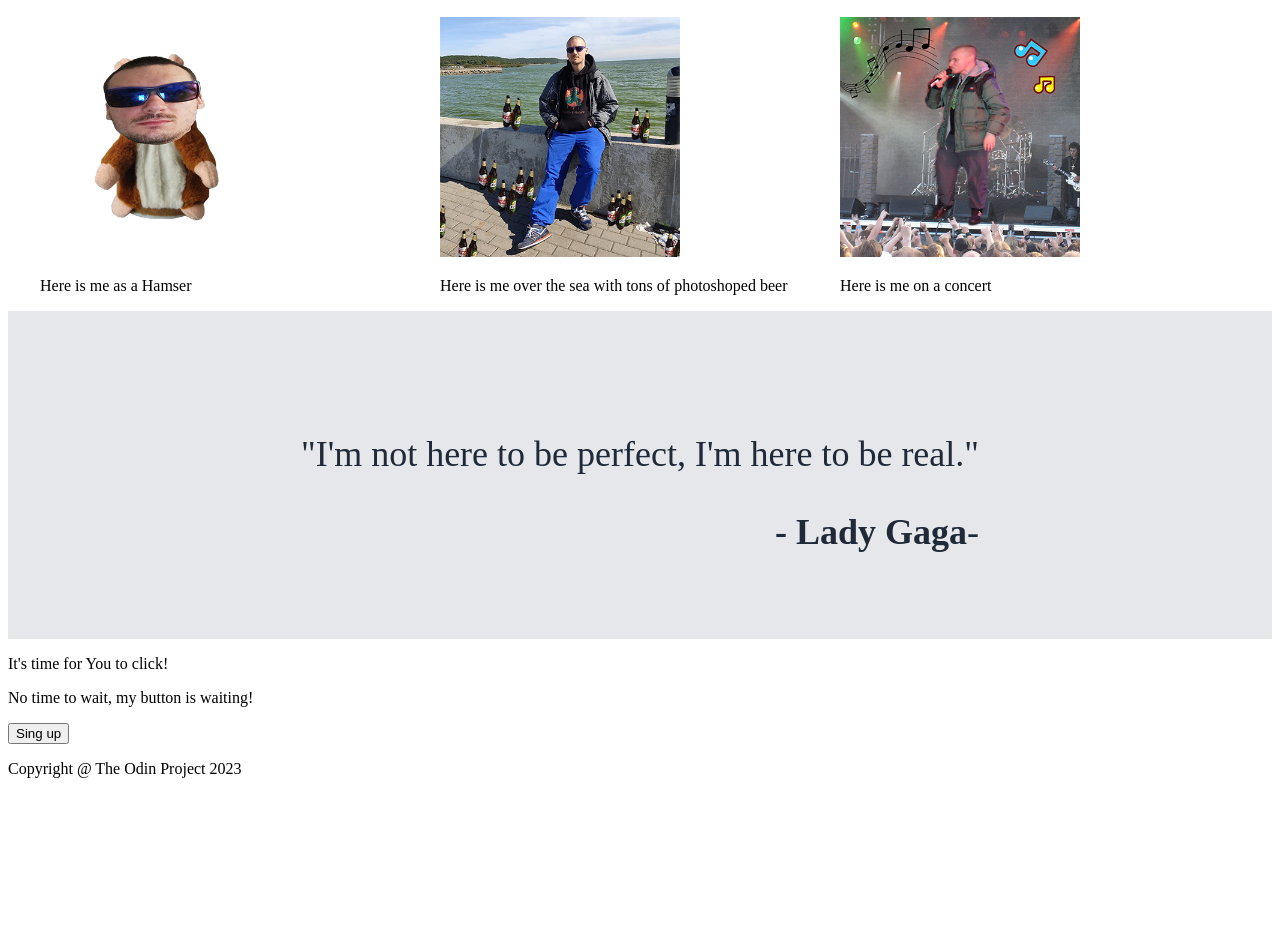
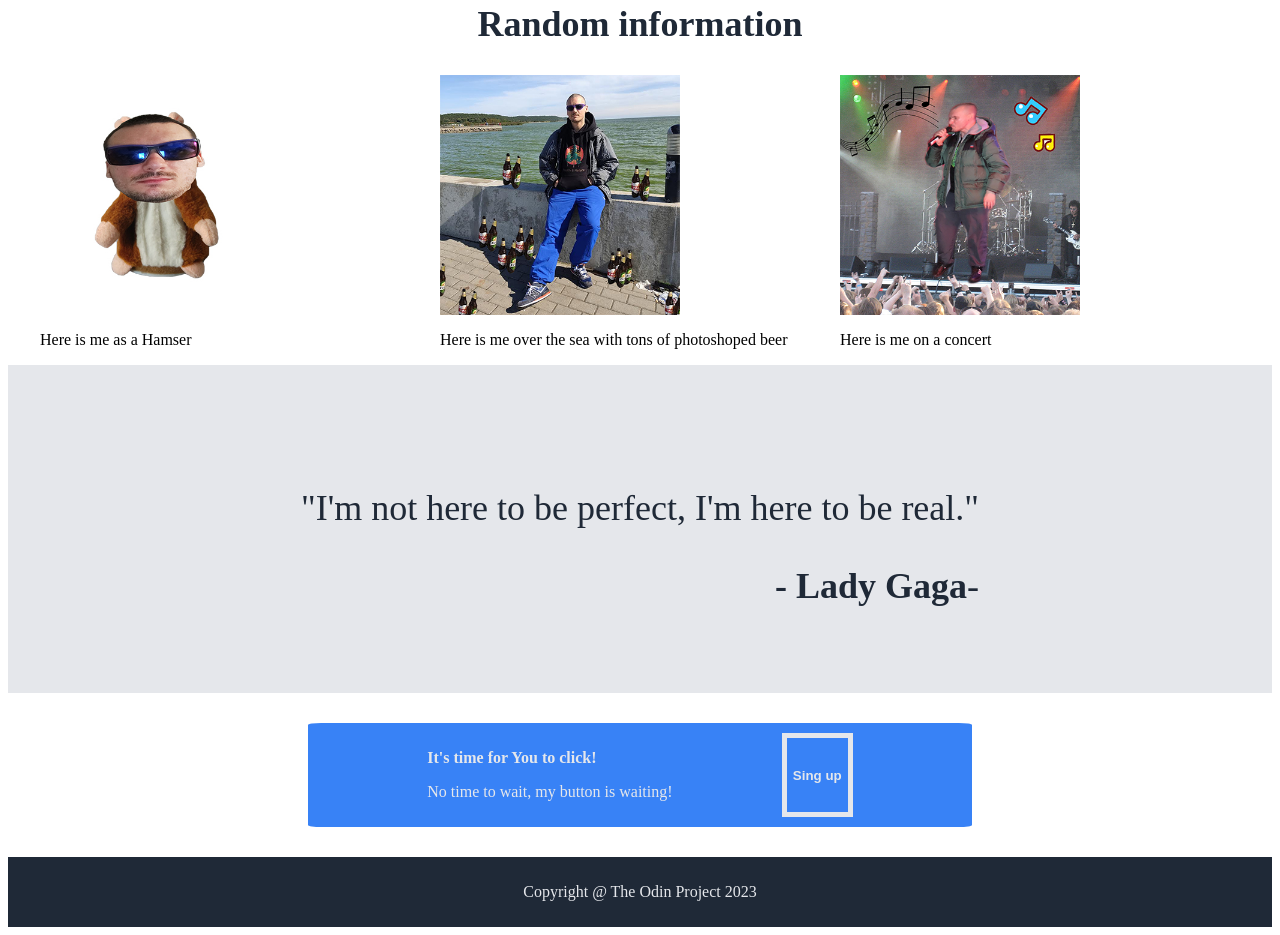
Before and after one commit to mfcuser/mfc-landing-page, a plain HTML site: page index.html in a window 1280 px wide. Shown: the part 386-1321 px from the top of the page. Before the commit the page ends 1180 px from the top, so only its background shows below. Drawn offline with Linux system fonts and the light colour scheme.

Commit message:
Add sign up and footer page

```diff
--- a/index.html
+++ b/index.html
@@ -60,10 +60,10 @@
             </blockquote>
         </div>
 
-        <div class="sign-up-page">
+        <div class="call-to-action-page">
             <div class="action-background">
                 <div>
-                    <p>It's time for You to click!</p>
+                    <p><b>It's time for You to click!</b></p>
                     <p>No time to wait, my button is waiting!</p>
                 </div>
                 <button type="button" id="end-button">Sing up</button>
--- a/styles.css
+++ b/styles.css
@@ -1,3 +1,4 @@
+
 /* header part */
 
 .header {
@@ -8,6 +9,7 @@
     padding-left: 430px;
     padding-right: 420px;
     flex-shrink: 0;
+    gap: 200px;
 }
 
 .header h3 {
@@ -65,6 +67,8 @@
     height: auto;
     display: flex;
     flex-shrink: 0;
+    padding: 30px;
+
 }
 
 /* info page part */
@@ -86,6 +90,8 @@
 .info-container img {
     width: 60%;
     height: auto;
+    display: flex;
+    justify-content: center;
 }
 
 /* quotes page */
@@ -106,3 +112,38 @@
     display: flex;
     justify-content: flex-end;
 }
+
+/* call to action page */
+
+.action-background {
+    background-color: #3882F6;
+    display: flex;
+    margin: 30px;
+    justify-content: space-evenly;
+    padding: 10px;
+    margin-right: 300px;
+    margin-left: 300px;
+    border-radius: 2%;
+    color: #E5E7EB;
+}
+
+#end-button {
+    background-color: #3882F6;
+    color: #E5E7EB;
+    display: flex;
+    align-items: center;
+    border-color: #E5E7EB;
+    font-weight: bold;
+    border-width: 5px;
+    border-style:solid;
+}
+
+/* end footer */
+
+.footer {
+    background-color: #1f2937;
+    color: #E5E7EB;
+    padding: 10px;
+    display: flex;
+    justify-content: center;
+}
```
